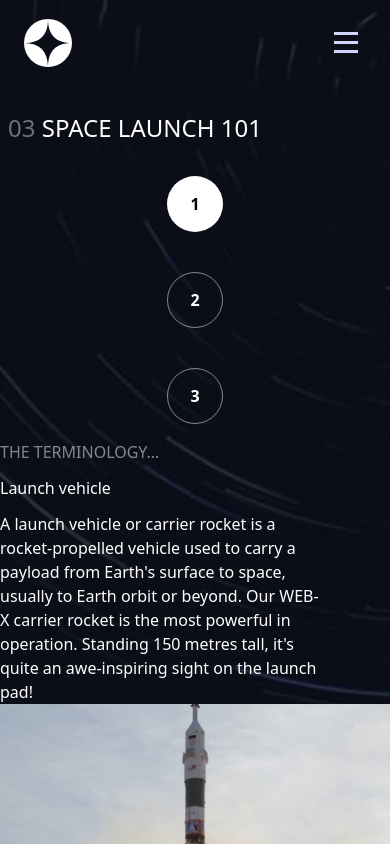
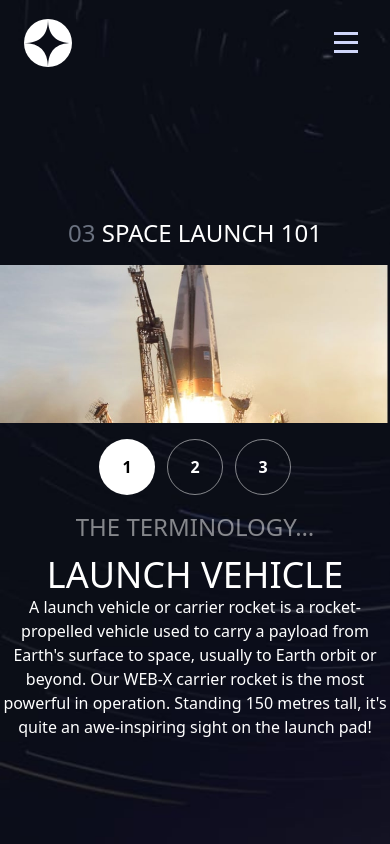
Before and after one commit to emanuel-ra/Space-tourism-website, a React (Vite) app: page /technology in a window 390 px wide. Shown: the top 844 px of the page. Built offline with nearby package versions, Linux system fonts and the light colour scheme; a web font is replaced by a local one.

Commit message:
technology page has been finished

```diff
--- a/src/App.jsx
+++ b/src/App.jsx
@@ -2,7 +2,7 @@ import React, { useState } from "react";
 import { Route, Routes } from "react-router-dom";
 
 import Header from "./components/Header";
-
+import Footer from "./components/Footer";
 import Home from "./Home";
 import Destination from "./Destination";
 import Crew from "./Crew";
@@ -22,6 +22,7 @@ function App() {
           <Route path="/technology" element={<Technology />} />
           <Route path="*" element={<h1>not found</h1>} />
         </Routes>
+        <Footer />
       </main>
     </>
   );
--- a/src/Technology/Body.jsx
+++ b/src/Technology/Body.jsx
@@ -3,7 +3,7 @@ function Body() {
   return (
     <section className='w-full mt-24 flex flex-col justify-start'>
       <article className="px-2 py-4 lg:px-48">
-        <h2 className="text-2xl lg:text-3xl">
+        <h2 className="text-2xl lg:text-3xl text-center lg:text-left">
           <span className="text-gray-500">03</span>{" "}
           <span className="text-white">SPACE LAUNCH 101</span>
         </h2>
--- /dev/null
+++ b/src/components/Footer.jsx
@@ -0,0 +1,10 @@
+function Footer() {
+  return (
+    <footer className="min-w-full hidden lg:block lg:absolute lg:bottom-0 text-white text-center">
+        Challenge by <a href="https://www.frontendmentor.io?ref=challenge" target="_blank" >Frontend Mentor</a>.
+        Coded by <a href="https://www.linkedin.com/in/emanuelramirezabarca/" target="_blank" >Tomas Emanuel Ramirez Abarca</a>.
+    </footer>
+  )
+}
+
+export default Footer
--- a/src/components/SliderTechnology.jsx
+++ b/src/components/SliderTechnology.jsx
@@ -9,12 +9,12 @@ function SliderTechnology() {
     <section className={`w-full flex flex-col `}>
       {
         technologies.map( (item,index) => (
-          <article className={`grid grid-cols-1 lg:grid-cols-2 ${current != index && "hidden"}`}>
+          <article key={index} className={`grid grid-cols-1 lg:grid-cols-2 ${current != index && "hidden"}`}>
 
-              <article className="grid grid-cols-1 lg:grid-cols-2 ">
+              <article className="grid grid-cols-1 lg:grid-cols-2 order-2 lg:order-1">
 
                 <div className="flex justify-center items-center p-4">
-                  <ul className="flex flex-col space-y-10">
+                  <ul className="flex lg:flex-col space-x-3 lg:space-x-0 lg:space-y-10">
                     {technologies.map((option, i) => (
                       <li key={i} className={`${current === i && "active"}`}>
                         <button className={`technology-btn border-[1px] text-white tex-xl font-bold border-white/50 w-14 h-14 rounded-full ${current === i && "active"}`} onClick={(e) => { setCurrent(i); }} >
@@ -25,16 +25,16 @@ function SliderTechnology() {
                   </ul>
                 </div>
 
-                <div className="flex flex-col justify-center text-white">
-                  <h3 className="lg:text-2xl text-white/50">THE TERMINOLOGY…</h3>
-                  <h4 className="lg:text-6xl mt-3">{item.name}</h4>
-                  <blockquote className="pr-16 mt-3">{item.description}</blockquote>
+                <div className="flex flex-col justify-center text-white text-center lg:text-left">
+                  <h3 className="text-2xl text-white/50">THE TERMINOLOGY…</h3>
+                  <h4 className="uppercase text-4xl lg:text-6xl mt-3">{item.name}</h4>
+                  <blockquote className="lg:pr-16 lg:mt-3">{item.description}</blockquote>
                 </div>
               </article>
 
-              <article className="flex lg:justify-end">
+              <article className="flex order-1 lg:order-2 lg:justify-end">
                 <picture>
-                  <source media="(max-width:768)" srcSet={item.images.landscape} />
+                  <source media="(max-width:768px)" srcSet={item.images.landscape} />
                   <img src={item.images.portrait} alt={item.name} />
                 </picture>
               </article>
```
